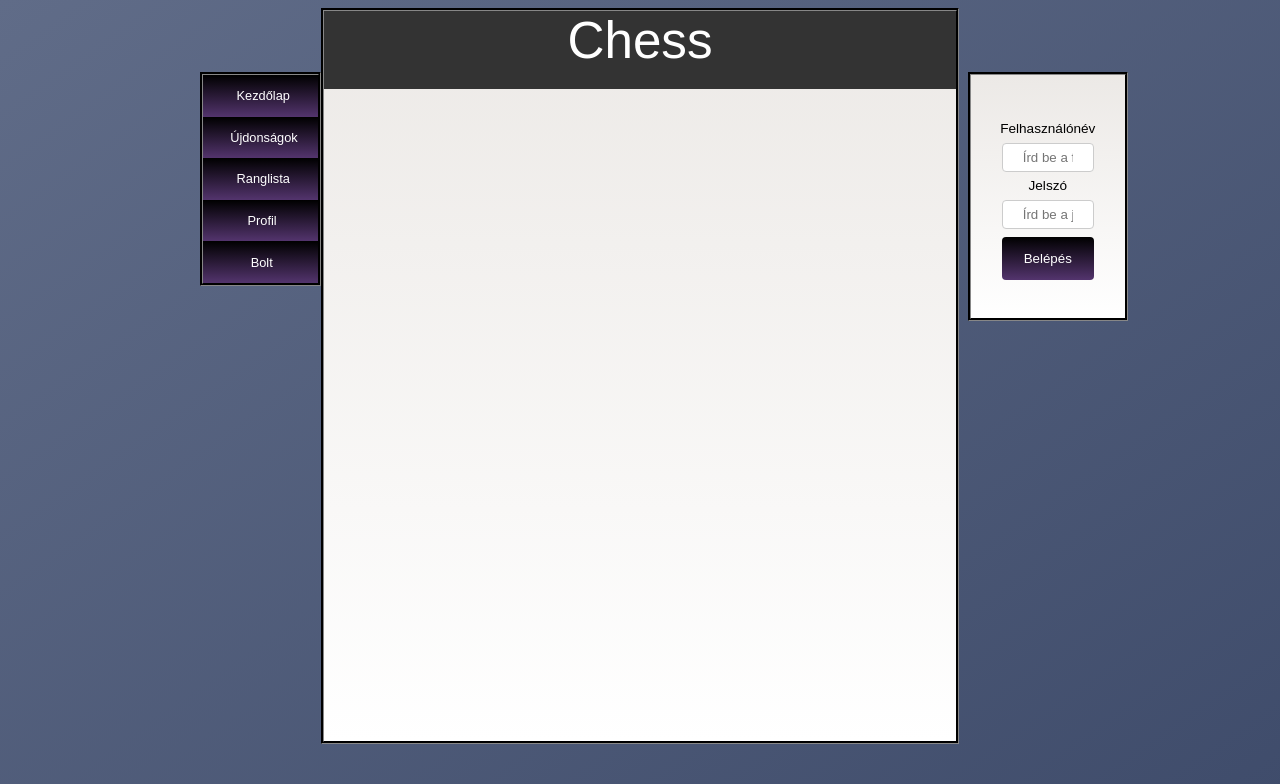
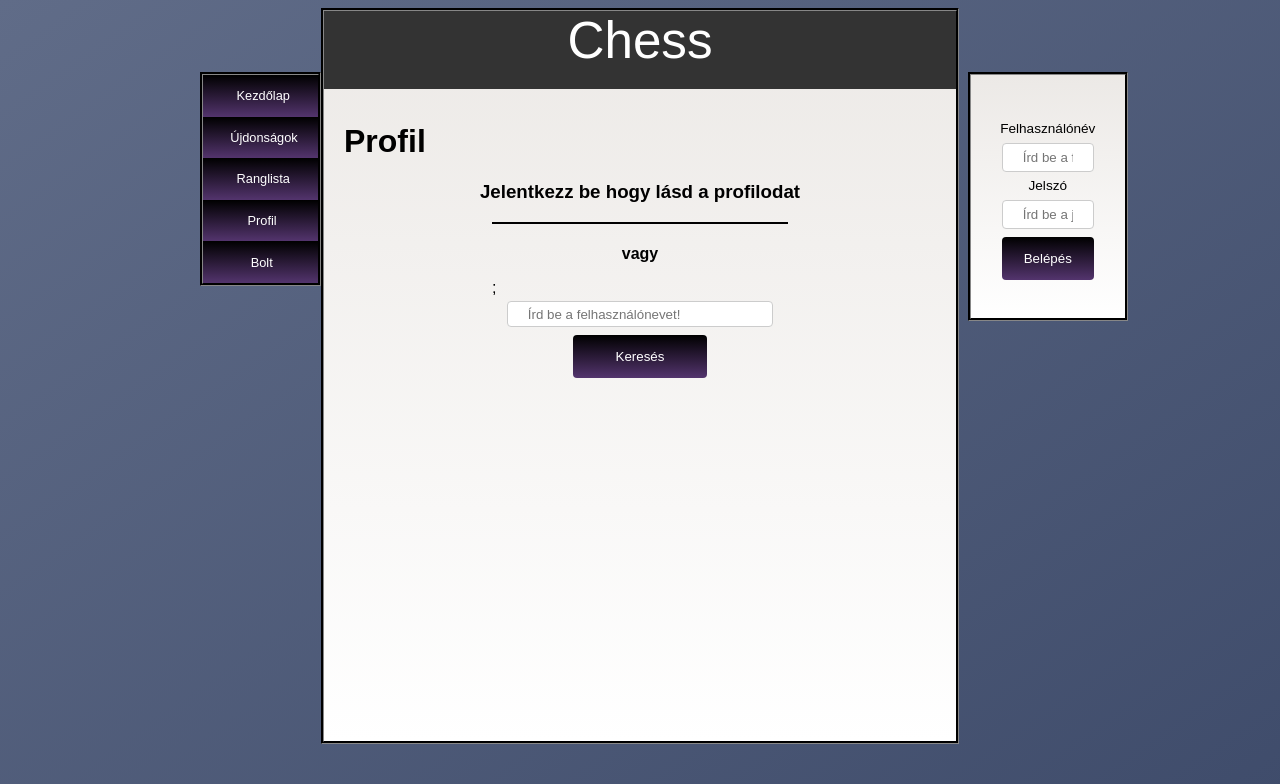
Before and after one commit to DoniXDev/Chess-WebAplication, a PHP site: page /index.php?page=profile in a window 1280 px wide. Shown: the top 784 px of the page. Run offline with PHP 8.4, Linux system fonts and the light colour scheme.

Commit message:
0.8
+ profile search page
+ profile samlpe
+ toplist name links added
* small changes

```diff
--- a/forms/form_login.php
+++ b/forms/form_login.php
@@ -6,6 +6,6 @@
 
 			<label class="login-item-center" for="password">Jelszó</label>
 			<input type="password" id="password" name="password" placeholder="Írd be a jelszavad!">
-		<input type="submit" value="Belépés">
-	</form>
+			<input type="submit" value="Belépés">
+		</form>
 </div>
--- a/index.php
+++ b/index.php
@@ -75,8 +75,21 @@
 			if($page == "top")
 				include 'pages/toplist.php';
 
+			$search = "";
+			if(!empty($_GET['name']))
+				$search = $_GET['name'];
+
 			if($page == "profile")
-				include 'pages/profile.php';
+				if($search == "" )
+					if($logged == "")
+						include 'pages/profile_empty.php';
+					else
+					{
+						$search = $logged;
+						include 'pages/profile.php';
+					}
+				else
+					include 'pages/profile.php';
 
 			if($page == "shop")
 				include 'pages/shop.php';
--- a/pages/profile.php
+++ b/pages/profile.php
@@ -0,0 +1,7 @@
+<h1>Profil</h1>
+
+<?php
+$search;
+
+echo "<h2>$search</h2>";
+?>
--- /dev/null
+++ b/pages/profile_empty.php
@@ -0,0 +1,20 @@
+<h1>Profil</h1>
+
+<div>
+
+	<h3 style="text-align:center;">Jelentkezz be hogy lásd a profilodat</h3>
+	<div class="update" style="width: 50%; margin: auto;"></div>
+	<h4 style="text-align:center; height:2%;">vagy</h4>
+
+	<div style="height: 20%; width: 50%; margin: auto;">
+		<form action="index.php" method="get">
+			<input type="hidden" id="page" name="page" value="profile"">;
+			<input type="text" id="name" name="name" placeholder="Írd be a felhasználónevet!">
+
+			<div style="height: 50%; width: 50%; margin: auto;">
+				<input type="submit" value="Keresés">
+			</div>
+		</form>
+	</div>
+
+<div>
--- a/pages/toplist.php
+++ b/pages/toplist.php
@@ -7,7 +7,7 @@
 
 		<?php
 		include_once './statics_interface.php';
-		$do = GetHightScores();
+		$do = GetHightScores("mmr");
 		$logged;
 
 		$c = 1;
@@ -16,9 +16,9 @@
 			{
 				$splitted = explode(":", $value);
 				if($logged == $splitted[0])
-					echo "<tr> <td> <h4>$c</h4></td> <td> <h4>$splitted[0]</h4> </td> <td> <h4>$splitted[1]</h4> <td> </tr>";
+					echo "<tr> <td> <h4>$c</h4></td> <td> <a href=\"index.php?page=profile&name=$splitted[0]\"><h4>$splitted[0] </a></h4> </td> <td> <h4>$splitted[1]</h4> <td> </tr>";
 				else
-					echo "<tr> <td> $c </td> <td> $splitted[0] </td> <td> $splitted[1] <td> </tr>";
+					echo "<tr> <td> $c </td> <td> <a href=\"index.php?page=profile&name=$splitted[0]\"> $splitted[0] </a> </td> <td> $splitted[1] <td> </tr>";
 
 				$c++;
 			}
--- a/statics_interface.php
+++ b/statics_interface.php
@@ -24,7 +24,7 @@ function GetPlayerDatas($name)
 		return $datas;
 }
 
-function GetHightScores()
+function GetHightScores($type)
 {
 	$result = $GLOBALS['conn']->query("SELECT * FROM players ORDER BY mmr DESC");
 
@@ -35,7 +35,7 @@ function GetHightScores()
 	while($row = $result->fetch_assoc())
 		if($count < 10)
 		{
-			$datas[$count] = $row["name"] . ":" . $row["mmr"];
+			$datas[$count] = $row["name"] . ":" . $row[$type];
 			$count++;
 		}
 
```
Also changed, not shown: pages/news.php (+16 -15 lines).
